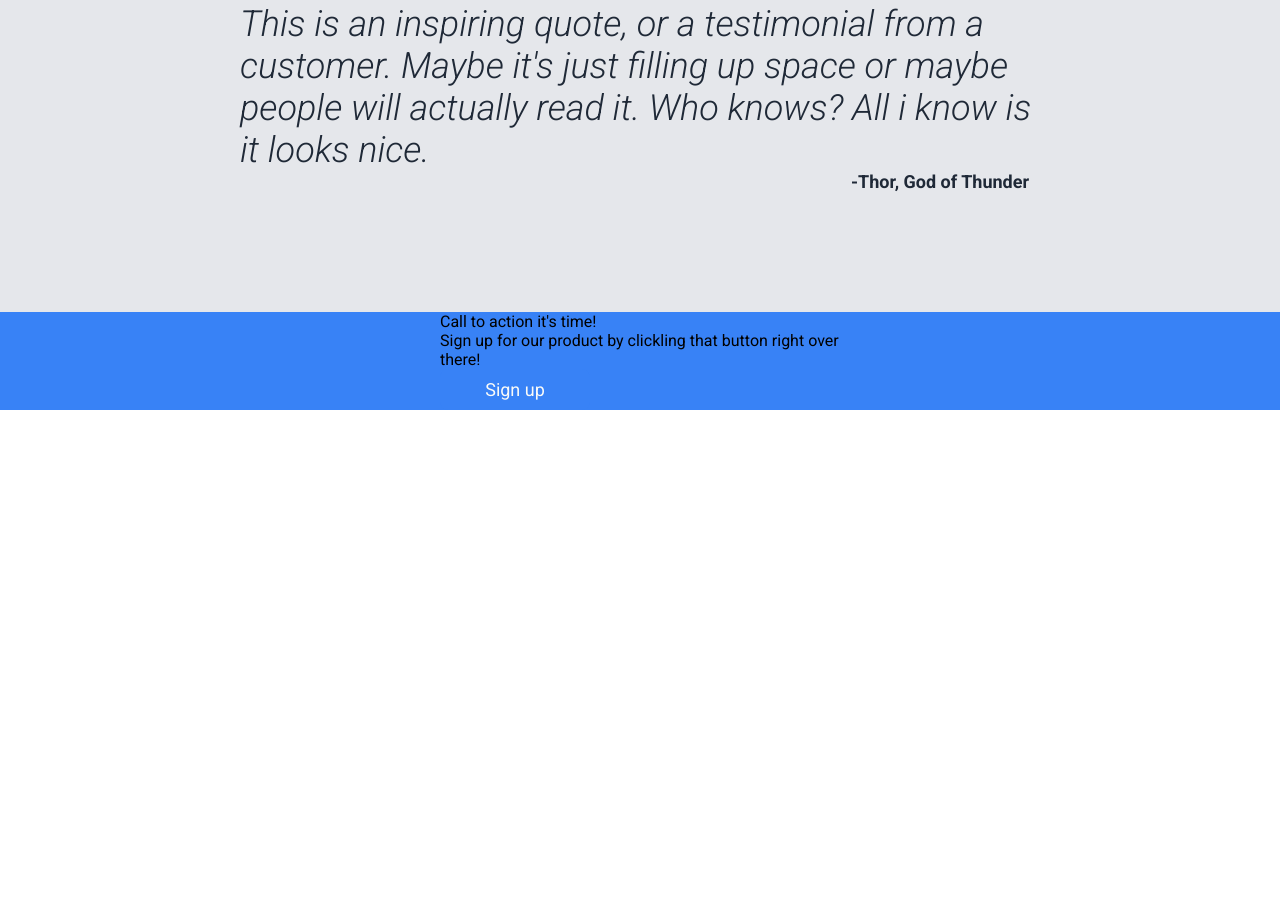
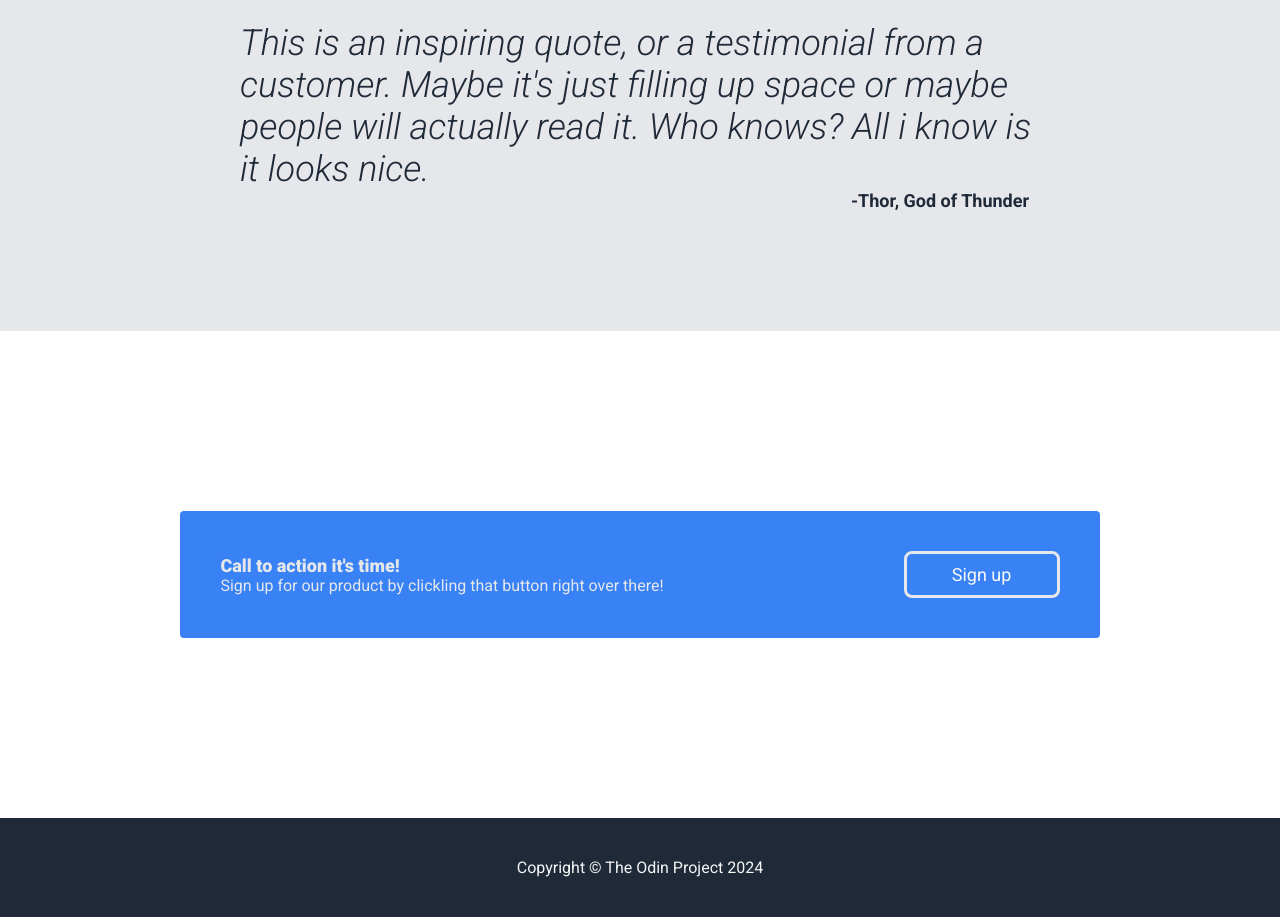
Before and after one commit to YashBaviskar1/StyleSense, a plain HTML site: page index.html in a window 1280 px wide. Shown: the part 895-1812 px from the top of the page. Before the commit the page ends 1305 px from the top, so only its background shows below. Drawn offline with Linux system fonts and the light colour scheme.

Commit message:
basic templete complete

```diff
--- a/index.html
+++ b/index.html
@@ -61,12 +61,18 @@
             <div class="quote-by">-Thor, God of Thunder</div>
         </div>
 
-        <div class="action-by">
+        <div class="action">
          <div class="blue-card">
             <div class="bold-text">Call to action it's time!</div>
-            <div class="text">Sign up for our product by clickling that button right over there!</div>
-            <div class="button-3"><button>Sign up</button></div>
+            <div class="action-text">Sign up for our product by clickling that button right over there!</div>
+            </div>
+            <div class="button-action"><button>Sign up</button></div>
          </div>
+        </div>
+
+
+        <div class="footer">
+            <div> Copyright © The Odin Project 2024 </div>
         </div>
     </body>
 </html>
--- a/style.css
+++ b/style.css
@@ -20,6 +20,7 @@
     font-size: 24px;
     color: #f9faf8;
     font-weight: bold;
+    margin-left: 120px;
 }
 ul {
     display: flex;
@@ -44,6 +45,7 @@ img {
 .hero-text {
     display: flex;
     flex-direction: column;
+    margin-left: 120px;
  }
 
 .hero-content {
@@ -52,6 +54,7 @@ img {
     background-color: #1f2937;
     padding: 48px;
     flex-wrap: wrap;
+
 }
 .subtext {
     padding-left: 60px;
@@ -141,17 +144,45 @@ button {
     font-weight: 600;
 }
 
-
-.action-by {
+.action {
+    display: flex;
+    background-color: #3882f6;
+    border-radius: 4px;
+    margin: 180px;
+    padding: 40px;
+    justify-content: center;
+}
+.blue-card {
 
     justify-content: center;
     display: flex;
     flex-direction: column;
-    background-color: #3882f6;
-
-    align-items: center;
 }
 
-.blue-card {
-    width: 400px;
+.button-action {
+    border: 3px solid #e5e7eb ;
+    border-radius: 8px;
+    margin-left: 240px;
+    padding: 0px;
 }
+
+.bold-text {
+    font-size: 18px;
+    color: #e5e7eb;
+    font-weight: 800;
+}
+
+.action-text {
+    font : 12px;
+    color: #e5e7eb;
+    font-weight: 400;
+}
+
+.footer {
+    display: flex;
+    align-items: center;
+    justify-content: center;
+    background-color: #1f2937;
+    color: #f5f5f5;
+    padding: 40px;
+}
```
